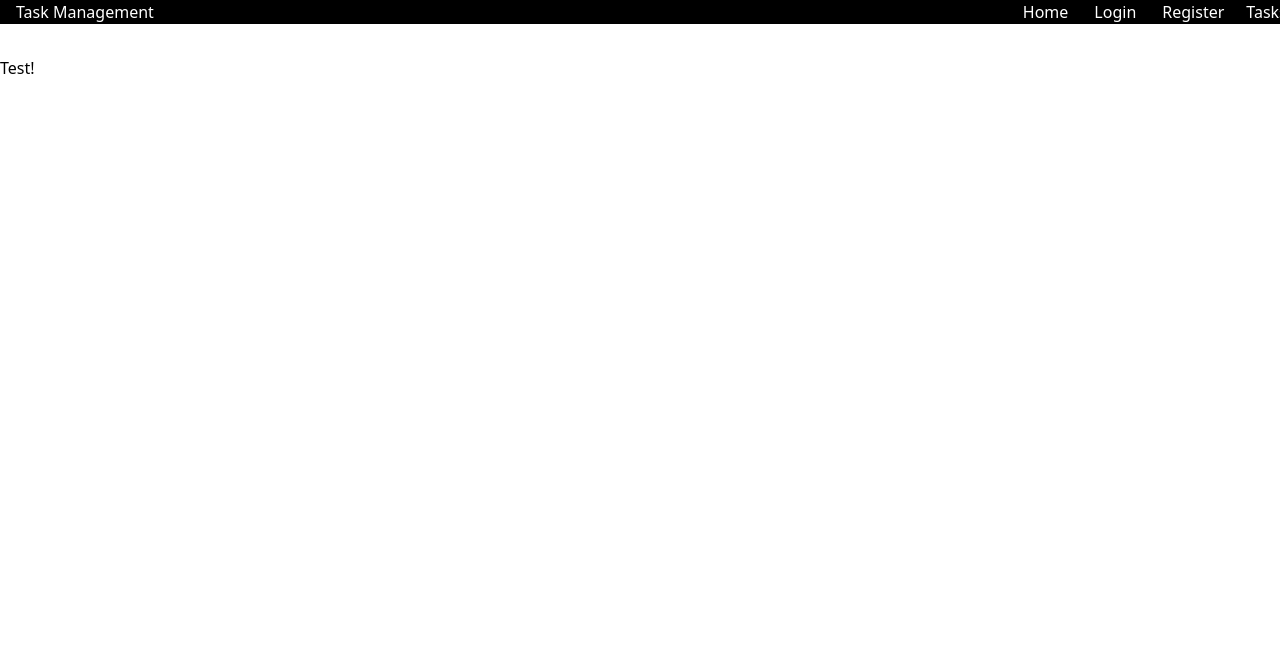
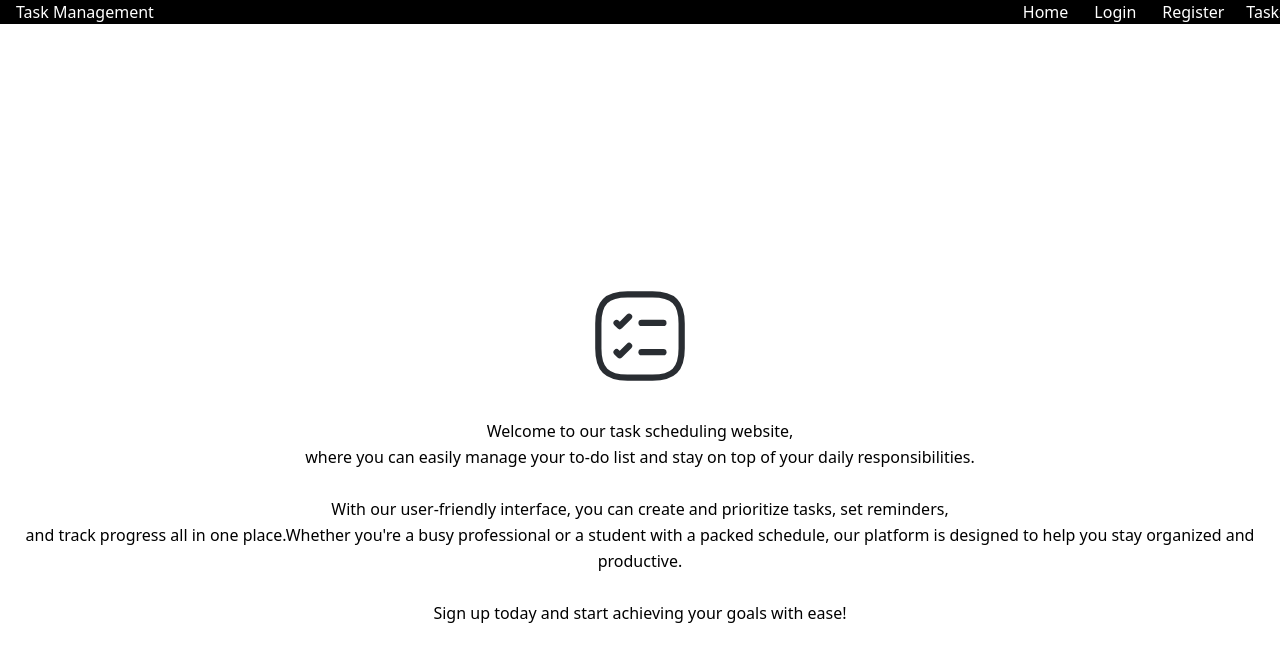
Before and after one commit to joelvitorniino/task-management, a Next.js app: page / in a window 1280 px wide. Shown: the top 662 px of the page. Built offline with nearby package versions, Linux system fonts and the light colour scheme.

Commit message:
feat: page home

```diff
--- a/src/pages/index.tsx
+++ b/src/pages/index.tsx
@@ -1,5 +1,39 @@
+import Image from "next/image";
+
 export default function Home() {
   return (
-    <h1>Test!</h1>
+    <div className="flex flex-col items-center justify-center h-screen">
+      <div className="mb-8">
+        <Image src="/images/tasks.svg" width={100} height={100} alt="Tasks Logo" />
+      </div>
+      <p className="text-center leading-relaxed">
+        <span className="whitespace-pre-line">
+          Welcome to our task scheduling website,
+
+          <br />
+          where you can easily manage your to-do list and stay on top of your daily responsibilities.
+        </span>
+
+        <br />
+        <br />
+
+        <span className="whitespace-pre-line">
+          With our user-friendly interface, you can create and prioritize tasks, set reminders,
+          <br />
+          and track progress all in one place.
+        </span>
+
+        <span className="whitespace-pre-line">
+          Whether you're a busy professional or a student with a packed schedule,
+          our platform is designed to help you stay organized and productive.
+        </span>
+
+        <br />
+        <br />
+        <span className="whitespace-pre-line">
+          Sign up today and start achieving your goals with ease!
+        </span>
+      </p>
+    </div>
   )
 }
```
